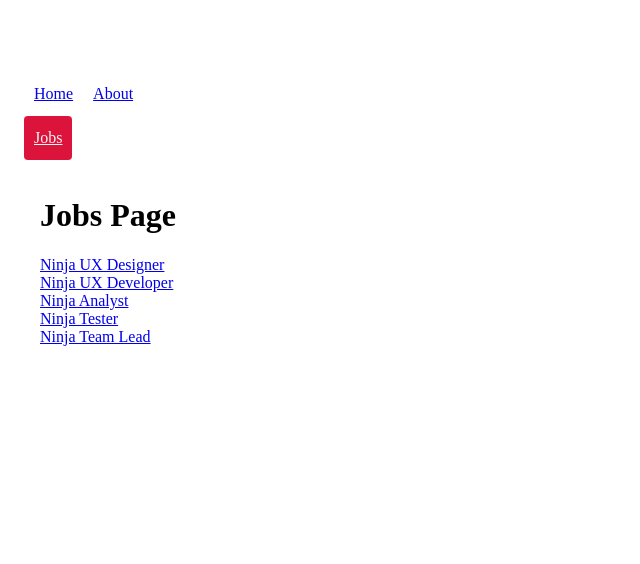
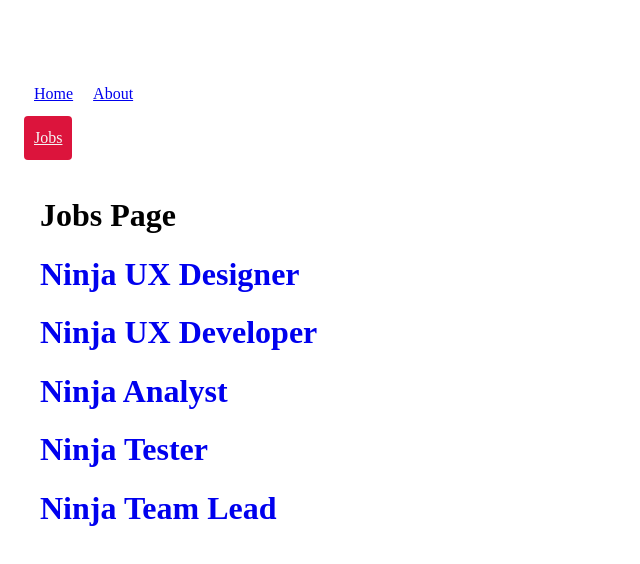
Before and after one commit to RafsanQ/job-searcher-vuejs, a Vue app: page /jobspage in a window 1280 px wide. Shown: the top 564 px of the page, without its empty margins (0-640 px from the left). Built offline with nearby package versions, Linux system fonts and the light colour scheme.

Commit message:
Added not found page

```diff
--- a/src/router/index.js
+++ b/src/router/index.js
@@ -33,6 +33,13 @@ const router = createRouter({
     {
       path: '/all-jobs',
       redirect: '/jobspage'
+    },
+
+    // Catchall 404
+    {
+      path: '/:catchall(.*)',
+      name: 'NotFound',
+      component: () => import('../views/NotFound.vue')
     }
   ]
 })
--- a/src/views/Jobs/JobsPage.vue
+++ b/src/views/Jobs/JobsPage.vue
@@ -1,7 +1,9 @@
 <template>
     <h1>Jobs Page</h1>
-    <div v-for="job in jobs" :key="job.id">
-        <RouterLink :to="{ name: 'jobsDetails', params: { id: job.id }}">{{ job.title }}</RouterLink>
+    <div v-for="job in jobs" :key="job.id" class="jobList">
+        <RouterLink :to="{ name: 'jobsDetails', params: { id: job.id }}">
+            <h1>{{ job.title }}</h1>
+        </RouterLink>
     </div>
 </template>
 
@@ -23,6 +25,20 @@
 </script>
 
 
-<style>
-
+<style scoped>
+    h2{
+        background: #909090;
+        padding: 20px;
+        border-radius: 10px;
+        margin: 10px auto;
+        max-width: 600px;
+        cursor: pointer;
+        color: #444;
+    }
+    h2:hover {
+        background: #1a1a1a;
+    }
+    a{
+        text-decoration: none;
+    }
 </style>
--- /dev/null
+++ b/src/views/NotFound.vue
@@ -0,0 +1,13 @@
+<template>
+    <h2>404</h2>
+    <h3>Not Found</h3>
+</template>
+
+
+<script>
+
+</script>
+
+<style>
+
+</style>
```
